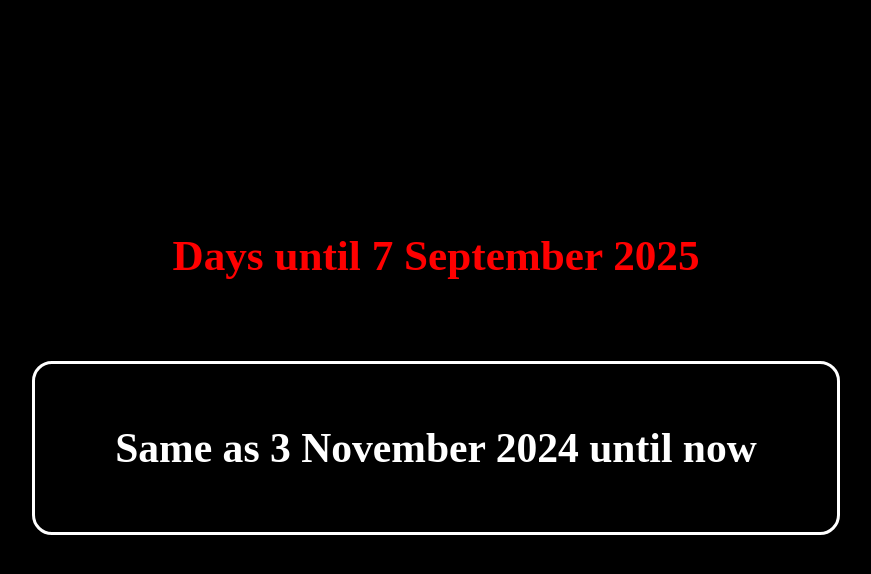
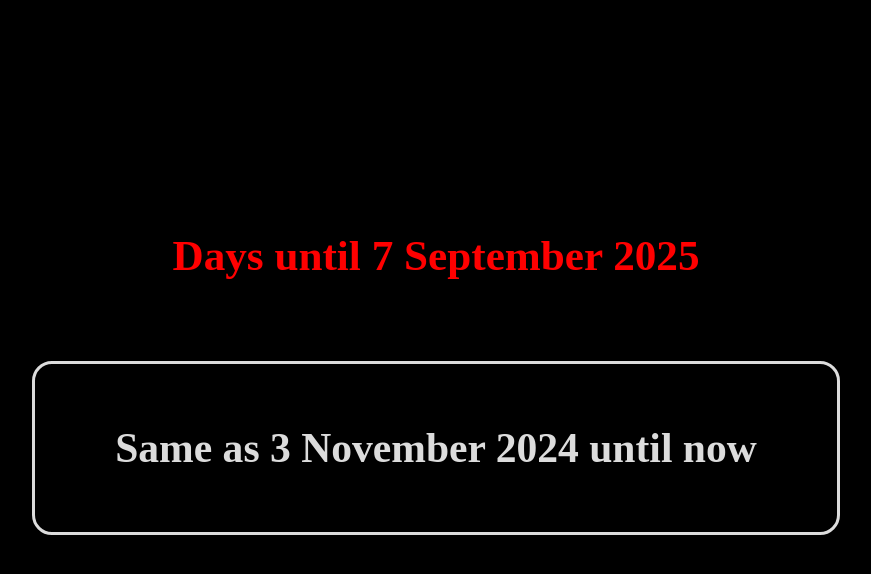
Before and after one commit to Luck7702/doomsdaycounter, a plain HTML site: page index.html in a window 1280 px wide. In both pictures the pointer is over the element 639 px from the left and 447 px from the top of the page. Shown: the whole page, without its empty margins (204-1075 px from the left). Drawn offline with Linux system fonts and the light colour scheme; a web font is replaced by a local one.

Commit message:
Update datecounter.css

```diff
--- a/datecounter.css
+++ b/datecounter.css
@@ -1,7 +1,7 @@
 @import url('https://fonts.googleapis.com/css2?family=Doto:wght@100..900&display=swap');
 
+body{
 
-body{
     flex-direction: column;
     display: flex;
     justify-content: center;
@@ -17,21 +17,14 @@ body{
     font-size: 270%;
     color: rgb(255, 0, 0);
     font-family: Doto;
-
 }
-
-
 
 #textz1{
 
     margin-top: 0px;
-
 }
 
-
-
 #textz2{
-
 
     font-size: 260%;
     border: solid;
@@ -39,19 +32,15 @@ body{
     padding-left: 80px;
     padding-right: 80px;
     border-radius: 20px;
-
 }
 
 #textz2:hover{
 
-
-    color: white;
-
-
+    color: rgba(255, 255, 255, 0.863);
+    border-color: rgba(255, 255, 255, 0.863);
 }
 
 #datestring:hover{
 
     color: rgba(255, 255, 255, 0.863);
-
 }
```
